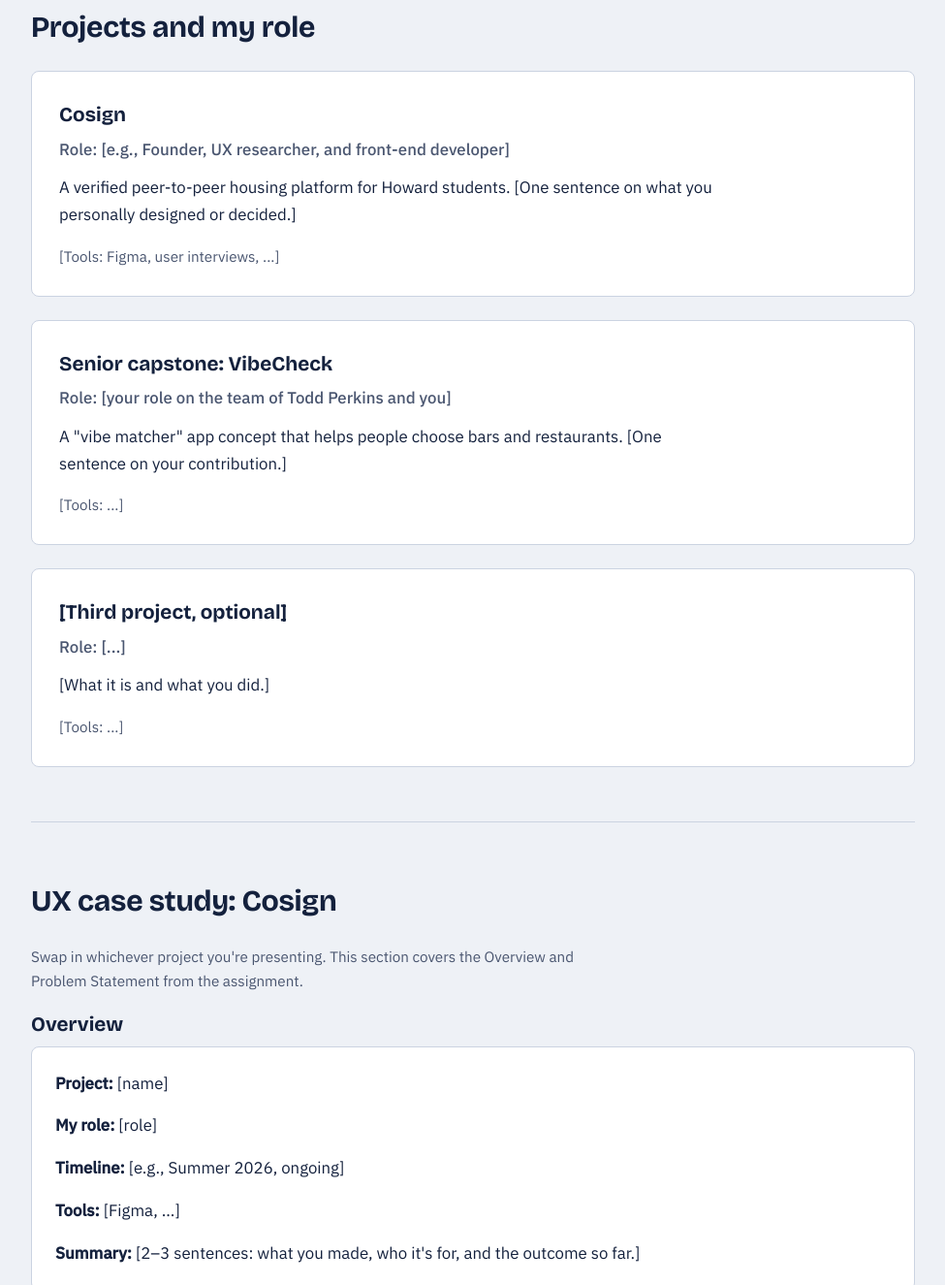
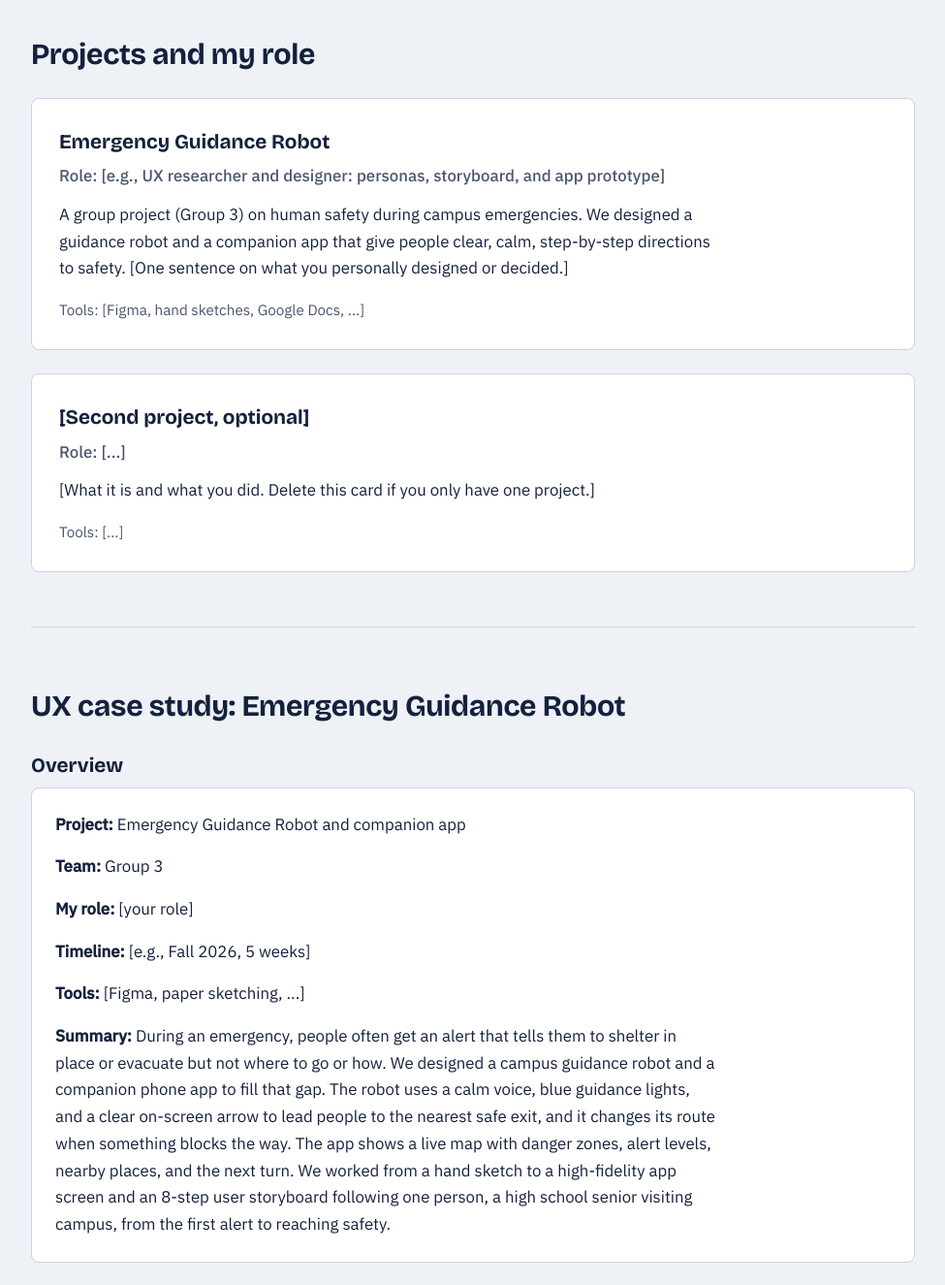
Before and after one commit to danieladewale/danieladewale.github.io, a plain HTML site: page index.html in a window 1280 px wide. Shown: the part 1158-2483 px from the top of the page at 97% size, without its empty margins (152-1127 px from the left). Drawn offline with nearby package versions, Linux system fonts and the light colour scheme.

Commit message:
Revise personal introduction and project descriptions
Updated personal introduction and project details to reflect new project focus on emergency guidance. Revised case study section to highlight the Emergency Guidance Robot and its features.

```diff
--- a/index.html
+++ b/index.html
@@ -115,7 +115,7 @@
     <section id="about">
       <h2>Personal introduction</h2>
       <p>
-        I'm Daniel, a computer science senior at Howard University graduating in May 2027. I build software on both sides of the screen: cloud platform work as an engineering intern, and student-focused products where the interface decides whether people use it at all.
+        I'm Daniel, a computer science senior at Howard University graduating in May 2027. I build software on both sides of the screen: cloud platform work as an engineering intern, and design projects where clear guidance matters most, such as human safety in an emergency.
       </p>
       <p>
         [Add 1–2 sentences about what draws you to UX: a moment, a person you designed for, or something you changed your mind about.]
@@ -133,45 +133,48 @@
       <h2>Projects and my role</h2>
 
       <article class="project">
-        <h3>Cosign</h3>
-        <p class="role">Role: [e.g., Founder, UX researcher, and front-end developer]</p>
-        <p>A verified peer-to-peer housing platform for Howard students. [One sentence on what you personally designed or decided.]</p>
-        <p class="tools">[Tools: Figma, user interviews, ...]</p>
+        <h3>Emergency Guidance Robot</h3>
+        <p class="role">Role: [e.g., UX researcher and designer: personas, storyboard, and app prototype]</p>
+        <p>A group project (Group 3) on human safety during campus emergencies. We designed a guidance robot and a companion app that give people clear, calm, step-by-step directions to safety. [One sentence on what you personally designed or decided.]</p>
+        <p class="tools">Tools: [Figma, hand sketches, Google Docs, ...]</p>
       </article>
 
       <article class="project">
-        <h3>Senior capstone: VibeCheck</h3>
-        <p class="role">Role: [your role on the team of Todd Perkins and you]</p>
-        <p>A "vibe matcher" app concept that helps people choose bars and restaurants. [One sentence on your contribution.]</p>
-        <p class="tools">[Tools: ...]</p>
-      </article>
-
-      <article class="project">
-        <h3>[Third project, optional]</h3>
+        <h3>[Second project, optional]</h3>
         <p class="role">Role: [...]</p>
-        <p>[What it is and what you did.]</p>
-        <p class="tools">[Tools: ...]</p>
+        <p>[What it is and what you did. Delete this card if you only have one project.]</p>
+        <p class="tools">Tools: [...]</p>
       </article>
     </section>
 
     <!-- CASE STUDY -->
     <section id="case-study" class="case">
-      <h2>UX case study: Cosign</h2>
-      <p class="note">Swap in whichever project you're presenting. This section covers the Overview and Problem Statement from the assignment.</p>
+      <h2>UX case study: Emergency Guidance Robot</h2>
 
       <h3>Overview</h3>
       <div class="box">
-        <p><strong>Project:</strong> [name]</p>
-        <p><strong>My role:</strong> [role]</p>
-        <p><strong>Timeline:</strong> [e.g., Summer 2026, ongoing]</p>
-        <p><strong>Tools:</strong> [Figma, ...]</p>
-        <p style="margin-bottom:0;"><strong>Summary:</strong> [2–3 sentences: what you made, who it's for, and the outcome so far.]</p>
+        <p><strong>Project:</strong> Emergency Guidance Robot and companion app</p>
+        <p><strong>Team:</strong> Group 3</p>
+        <p><strong>My role:</strong> [your role]</p>
+        <p><strong>Timeline:</strong> [e.g., Fall 2026, 5 weeks]</p>
+        <p><strong>Tools:</strong> [Figma, paper sketching, ...]</p>
+        <p style="margin-bottom:0;"><strong>Summary:</strong> During an emergency, people often get an alert that tells them to shelter in place or evacuate but not where to go or how. We designed a campus guidance robot and a companion phone app to fill that gap. The robot uses a calm voice, blue guidance lights, and a clear on-screen arrow to lead people to the nearest safe exit, and it changes its route when something blocks the way. The app shows a live map with danger zones, alert levels, nearby places, and the next turn. We worked from a hand sketch to a high-fidelity app screen and an 8-step user storyboard following one person, a high school senior visiting campus, from the first alert to reaching safety.</p>
       </div>
 
       <h3>Problem statement</h3>
       <div class="box">
+        <p>
+          Campus visitors and students who are unfamiliar with a building need a way to get calm, step-by-step guidance during an emergency, because a text alert alone leaves them scared, unsure where to go, and likely to freeze or follow a crowd into danger.
+        </p>
         <p style="margin-bottom:0;">
-          [Use this format: <em>[User] needs a way to [need] because [insight].</em> Example: Howard students looking for off-campus housing need a way to find roommates and sublets they can verify, because current options (group chats and social posts) make it hard to tell who is real and who is safe.]
+          <strong>Our persona:</strong> Maya Thompson, 17, a high school senior visiting campus. She gets an active-shooter alert on her phone in a crowded hallway and doesn't know the building.
+        </p>
+      </div>
+
+      <h3>Design artifacts</h3>
+      <div class="box">
+        <p style="margin-bottom:0;">
+          [Add your images here: the hand sketch, the app screen, and the storyboard. See the instructions to upload them to your repo and link them below.]
         </p>
       </div>
     </section>
```
